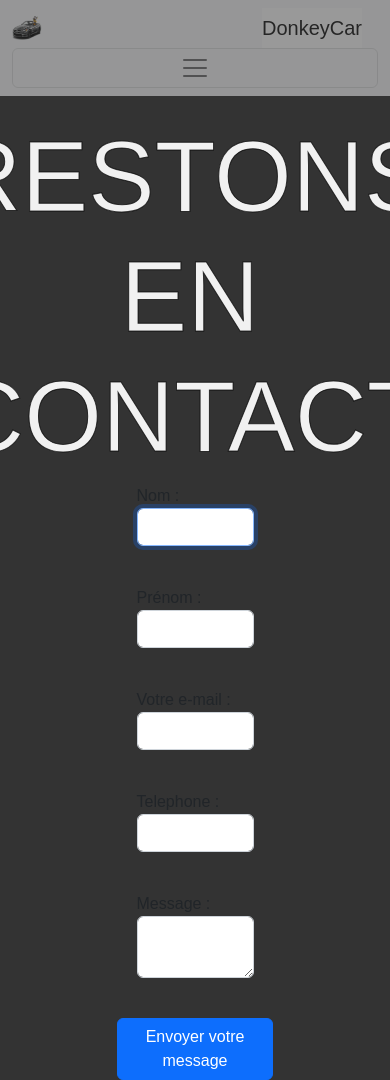
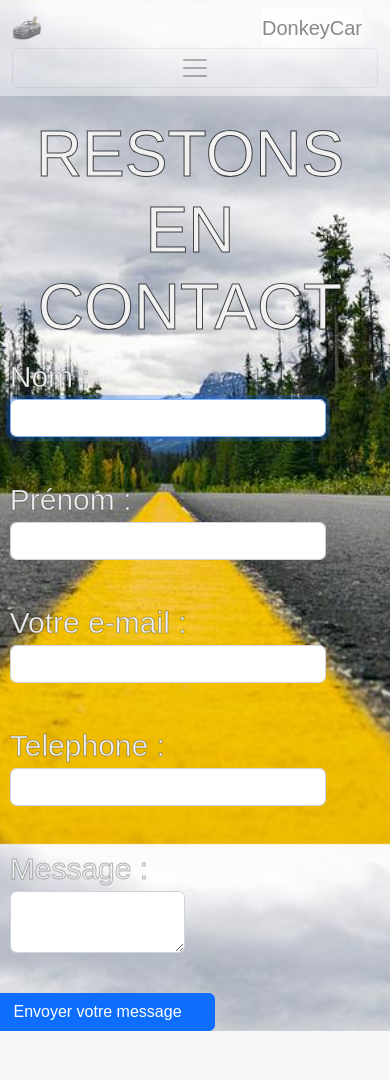
Before and after one commit to Peschard-Francois/DonkeyCar, a PHP site: page /contact.php in a window 390 px wide; the page is wider, and only the part inside the window is pictured. After the commit the page ends 1031 px from the top of that part, so only its background shows below. Run offline with PHP 8.4, Linux system fonts and the light colour scheme.

Commit message:
update responsive and CSS on contact.PHP and create _contact.SCSS

```diff
--- a/contact.php
+++ b/contact.php
@@ -13,29 +13,29 @@ $currentUser = isLoggedIn();
     <link href="https://cdn.jsdelivr.net/npm/bootstrap@5.2.0-beta1/dist/css/bootstrap.min.css" rel="stylesheet" integrity="sha384-0evHe/X+R7YkIZDRvuzKMRqM+OrBnVFBL6DOitfPri4tjfHxaWutUpFmBp4vmVor" crossorigin="anonymous">
     <link rel="stylesheet" href="/src/css/style.css">
 </head>
-<body>
+<body class="body-contact">
     <div class="d-flex justify-content-center">
-        <h1>Restons en contact</h1>
+        <h1 id="H1-contact" >Restons en contact</h1>
     </div>
     <form action="formresult.php" method="post">
         <div class="mb-3">
-            <label for="lname">Nom :</label>
+            <label class="label-contact" for="lname">Nom :</label>
             <input type="text" class="form-control" id="lname" name="user_lname" autofocus>
         </div> <br>
         <div class="mb-3">
-            <label for="name">Prénom :</label>
+            <label class="label-contact" for="name">Prénom :</label>
             <input type="text" class="form-control" id="name" name="user_name" required>
         </div> <br>
         <div class="mb-3">
-            <label for="email">Votre e-mail :</label>
+            <label class="label-contact" for="email">Votre e-mail :</label>
             <input type="email" class="form-control" id="email" name="user_mail" required>
         </div> <br>
         <div class="mb-3">
-            <label for="tel">Telephone :</label>
+            <label class="label-contact" for="tel">Telephone :</label>
             <input type="tel" class="form-control" id="tel" name="user_tel" required>
         </div> <br>
         <div class="mb-3">
-            <label for="message">Message :</label>
+            <label class="label-contact" for="message">Message :</label>
             <textarea class="form-control" id="message" name="user_message" required></textarea>
         </div> <br>
         <div class="button">
--- /dev/null
+++ b/src/css/_contact.scss
@@ -0,0 +1,28 @@
+<?php
+*,
+::before,
+::after {
+  box-sizing: border-box;
+  margin: 0;
+  padding: 0;
+}
+
+.body-contact{
+  background-image: url("./assets/road-yellow-line.jpg");
+  background-size: cover;
+  background-position: center;
+  background-repeat: no-repeat;
+  background-attachment: fixed;
+  font-family: Arial, Helvetica, sans-serif;
+}
+
+.label-contact {
+  color: #f1f1f1;
+}
+#H1-contact {
+  font-size: 400%;
+  padding-top: 5%;
+  text-transform: uppercase;
+  color: #f1f1f1;
+  -webkit-text-stroke: 1px rgba(0, 0, 0, 0.71);
+}
--- a/src/css/_index.scss
+++ b/src/css/_index.scss
@@ -95,9 +95,9 @@ h1 span {
 }
 
 .imgCars {
-  border-radius: 0px 0px 15px 15px ;
   margin-left: auto;
   margin-right: auto;
+  border-radius: 0px 0px 15px 15px ;
   width: 600px;
   height: 300px;
   border: black solid 1px;
@@ -105,6 +105,8 @@ h1 span {
 }
 
 .carInfo-index {
+  margin-left: auto;
+  margin-right: auto;
   border-radius: 15px 15px 0px 0px;
   width: 600px;
   height: 100px;
--- a/src/css/_vehicle.scss
+++ b/src/css/_vehicle.scss
@@ -7,7 +7,7 @@
 }
 
 .body-vehicle{
-  background-image: url("./assets/road-forest.jpg");
+  background-image: url("./assets/whiteroom.jpg");
   background-size: cover;
   background-position: center;
   background-repeat: no-repeat;
--- a/src/css/style.css
+++ b/src/css/style.css
@@ -60,7 +60,7 @@ button {
 }
 
 .body-vehicle {
-  background-image: url("./assets/road-forest.jpg");
+  background-image: url("./assets/whiteroom.jpg");
   background-size: cover;
   background-position: center;
   background-repeat: no-repeat;
@@ -152,6 +152,7 @@ body {
   z-index: 10;
 }
 
+
 .showcase video {
   position: fixed;
   top: 0;
@@ -206,6 +207,8 @@ h1 span {
 }
 
 .imgCars {
+  margin-left: auto;
+  margin-right: auto;
   border-radius: 0px 0px 15px 15px ;
   width: 600px;
   height: 300px;
@@ -214,6 +217,8 @@ h1 span {
 }
 
 .carInfo-index {
+  margin-left: auto;
+  margin-right: auto;
   border-radius: 15px 15px 0px 0px;
   width: 600px;
   height: 100px;
@@ -245,6 +250,28 @@ h1 span {
   color: black;
 }
 
+.body-contact{
+  background-image: url("./assets/road-yellow-line.jpg");
+  background-size: cover;
+  background-position: center;
+  background-repeat: no-repeat;
+  background-attachment: fixed;
+  font-family: Arial, Helvetica, sans-serif;
+}
+
+.label-contact {
+  color: #f1f1f1;
+  -webkit-text-stroke: 1px rgba(0, 0, 0, 0.27);
+  font-size: 30px;
+}
+#H1-contact {
+  font-size: 400%;
+  padding-top: 5%;
+  text-transform: uppercase;
+  color: #f1f1f1;
+  -webkit-text-stroke: 1px rgba(0, 0, 0, 0.71);
+}
+
 /*-------------------------------------------------------------*/
 
 @media (max-width: 768px) {
@@ -267,6 +294,18 @@ h1 span {
   .titleInputV {
     width: 180%;
   }
+  .label-contact {
+    width: 170%;
+  }
+  .body-contact input {
+    width: 180%;
+  }
+  form {
+  margin-left: -50%;
+
+  }
+
+
 }
 /*# sourceMappingURL=index.css.map */
 
```
Also changed, not shown: src/css/assets/road-yellow-line.jpg (added), src/css/assets/whiteroom.jpg (added), 1 other file.
